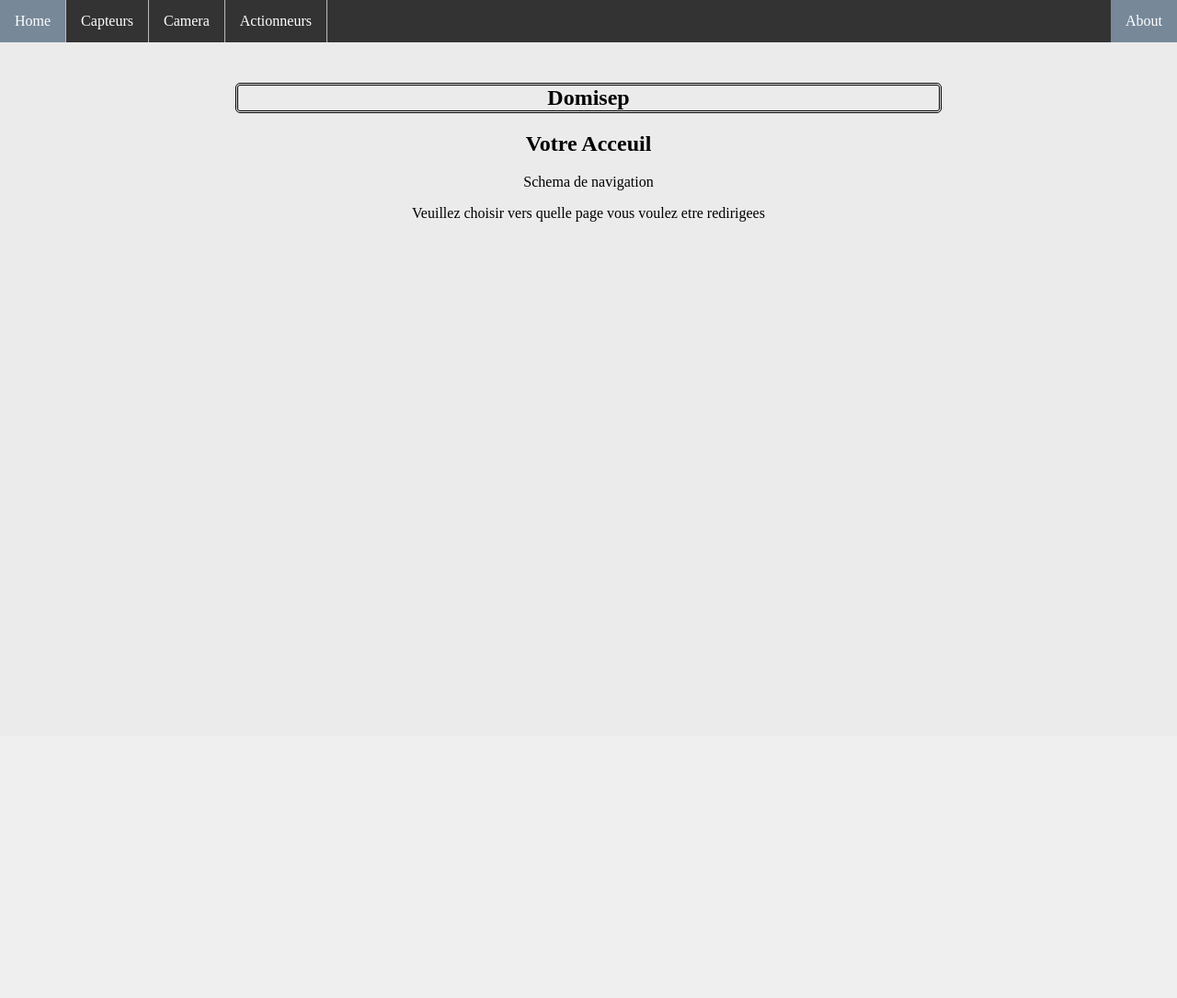
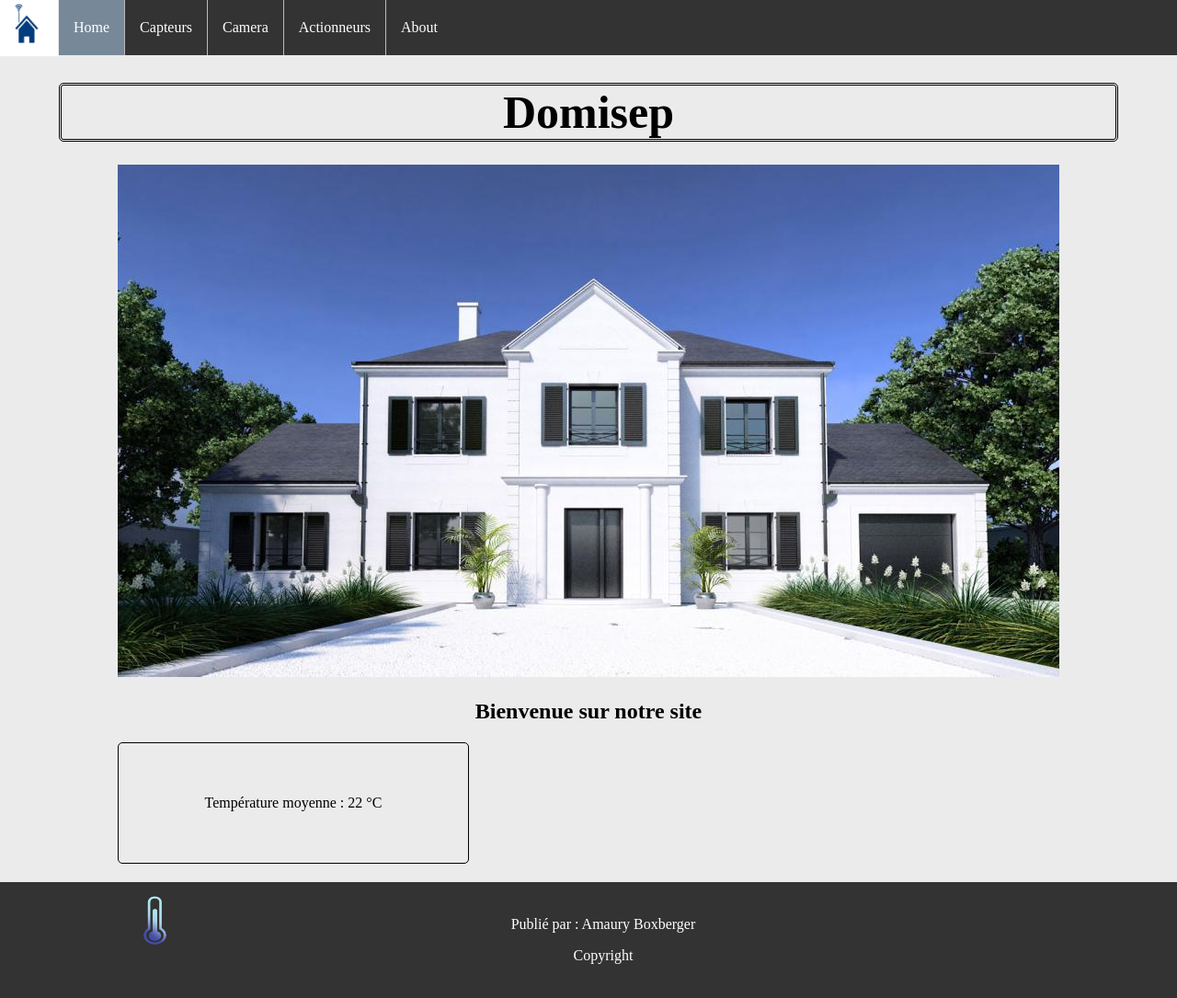
Before and after one commit to Amaurybox/Projet-APP-informatique, a PHP site: page /Acceuil.html in a window 1280 px wide. Shown: the whole page at 92% size. Before the commit the page ends 241 px from the top, so only its background shows below. Run offline with PHP 8.4, Linux system fonts and the light colour scheme.

Commit message:
Acceuil footer+informations

```diff
--- a/untitled/Acceuil.html
+++ b/untitled/Acceuil.html
@@ -5,6 +5,7 @@
     <meta name="viewport" content="width=device-width, initial-scale=1.0">
 
 </head>
+<meta charset="UTF-8">
 <body>
 
 <ul class="horinav">
@@ -12,15 +13,29 @@
     <li><a href="Capteurs.html">Capteurs</a></li>
     <li><a href="Camera1.html">Camera</a></li>
     <li><a href="Actionneur1.html">Actionneurs</a></li>
-    <li style="float:right"><a class="active" href="about.html">About</a></li>
+    <li><a href="about.html">About</a></li>
 </ul>
 
 <div class="content">
-    <h2 class="double" > Domisep </h2>
-    <h2>Votre Acceuil</h2>
-    <p>Schema de navigation</p>
-    <p>Veuillez choisir vers quelle page vous voulez etre redirigees</p>
+    <h1 class="double" > Domisep </h1>
+    <a class="logo"><img src="contenu/LOGO%20ISEP%20FINAL.png" alt="Logo" width="63" height="61" /></a>
+    <a class="photo"><img src="contenu/maison.jpeg" alt="Maison"  /></a>
+    <h2>Bienvenue sur notre site</h2>
+</div>
+
+<div class="information">
+    <p>Température moyenne : 22 °C </p>
+    <a class="temp"><img src="contenu/temp.png" alt="Température" width="80" height="80"  /></a>
+
 </div>
 
 </body>
+
+<div class="footer">
+    <p>Publié par : Amaury Boxberger </p>
+    <p>Copyright</p>
+
+
+</div>
+
 </html>
--- a/untitled/CssSite1.css
+++ b/untitled/CssSite1.css
@@ -30,11 +30,18 @@ ul.horinav li a {
     text-decoration: none;
 }*/
 
-
+.footer{
+    background-color: #333;
+    width: 100%;
+    padding: 21px 16px;
+    color:white;
+    text-align: center;
+}
 
 ul.horinav {
     list-style-type: none;
-    margin: 0;
+    margin-left: 5%;
+    margin-top: 0px;
     padding: 0;
     overflow: hidden;
     background-color: #333;
@@ -52,7 +59,7 @@ li a {
     display: block;
     color: white;
     text-align: center;
-    padding: 14px 16px;
+    padding: 21px 16px;
     text-decoration: none;
 }
 
@@ -68,12 +75,35 @@ li a:hover:not(.active) {
     background-color: #778899;
 }
 
-h2.double {
+h1.double {
     border-style: double;
-    margin-left: 20%;
-    margin-right: 20%;
+    font-size: 50px;
+    margin-left: 5%;
+    margin-right: 5%;
     margin-top: 7% ;
+    margin-bottom: 2%;
     border-radius: 5px;
+}
+
+.titre{
+
+}
+
+.logo
+{
+    position: fixed;
+    top: 0%;
+    left:0%;
+    margin-bottom: 10%;
+    text-align: justify;
+}
+
+.temp{
+    position: absolute;
+    top: 120%;
+    left:10%;
+    margin-bottom: 10%;
+    text-align: justify;
 }
 
 .imp
@@ -90,6 +120,18 @@ h2.double {
     margin-left: 30%;
 }
 
+
+.information
+{
+    text-align: center;
+    margin-left: 10%;
+    width: 300px;
+    border: 1px solid black;
+    margin-bottom: 20px;
+    padding: 40px;
+    border-radius: 5px;
+
+}
 .ide
 {
     width: 350px;
```
Also changed, not shown: untitled/contenu/LOGO ISEP FINAL.png (added), untitled/contenu/maison.jpeg (added), untitled/contenu/temp.png (added).
